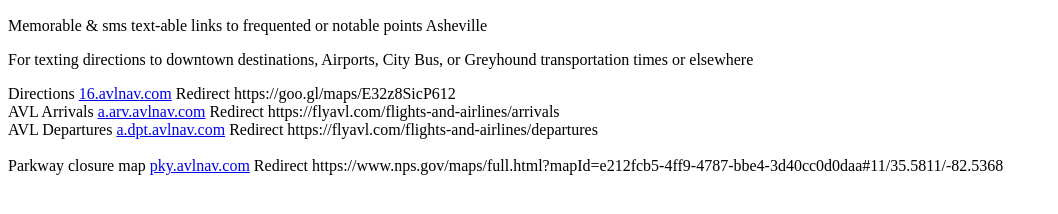
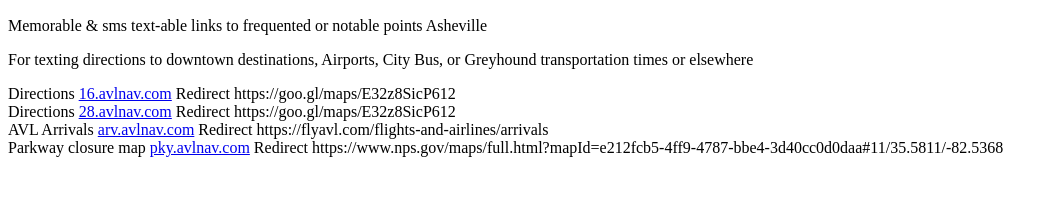
Before and after one commit to bjddev/avlnav, a plain HTML site: page index.html in a window 1280 px wide. Shown: the part 110-324 px from the top of the page, without its empty margins (0-1058 px from the left). Drawn offline with Linux system fonts and the light colour scheme.

Commit message:
3rd fucking message! Fucking yay!

```diff
--- a/index.html
+++ b/index.html
@@ -12,11 +12,12 @@
 <p>For texting directions to downtown destinations, Airports, City Bus, or Greyhound transportation times or elsewhere</p>
 </div>
 <div>
-<!-- <p><a href="http://28.avlnav.com">28.avlnav.com</a> Redirect https://goo.gl/maps/E32z8SicP612<br> -->
+<p>
 Directions <a href="http://16.avlnav.com">16.avlnav.com</a> Redirect https://goo.gl/maps/E32z8SicP612<br>
+Directions <a href="http://28.avlnav.com">28.avlnav.com</a> Redirect https://goo.gl/maps/E32z8SicP612<br>
 
-AVL Arrivals <a href="http://a.arv.avlnav.com">a.arv.avlnav.com</a>	Redirect https://flyavl.com/flights-and-airlines/arrivals<br>
-AVL Departures <a href="http://a.dpt.avlnav.com">a.dpt.avlnav.com</a> Redirect https://flyavl.com/flights-and-airlines/departures<br><br>
+AVL Arrivals <a href="http://arv.avlnav.com">arv.avlnav.com</a>	Redirect https://flyavl.com/flights-and-airlines/arrivals<br>
+<!-- AVL Departures <a href="http://a.dpt.avlnav.com">a.dpt.avlnav.com</a> Redirect https://flyavl.com/flights-and-airlines/departures<br><br> -->
 
 Parkway closure map <a href="http://pky.avlnav.com">pky.avlnav.com</a> Redirect https://www.nps.gov/maps/full.html?mapId=e212fcb5-4ff9-4787-bbe4-3d40cc0d0daa#11/35.5811/-82.5368<br><br>
 
```
